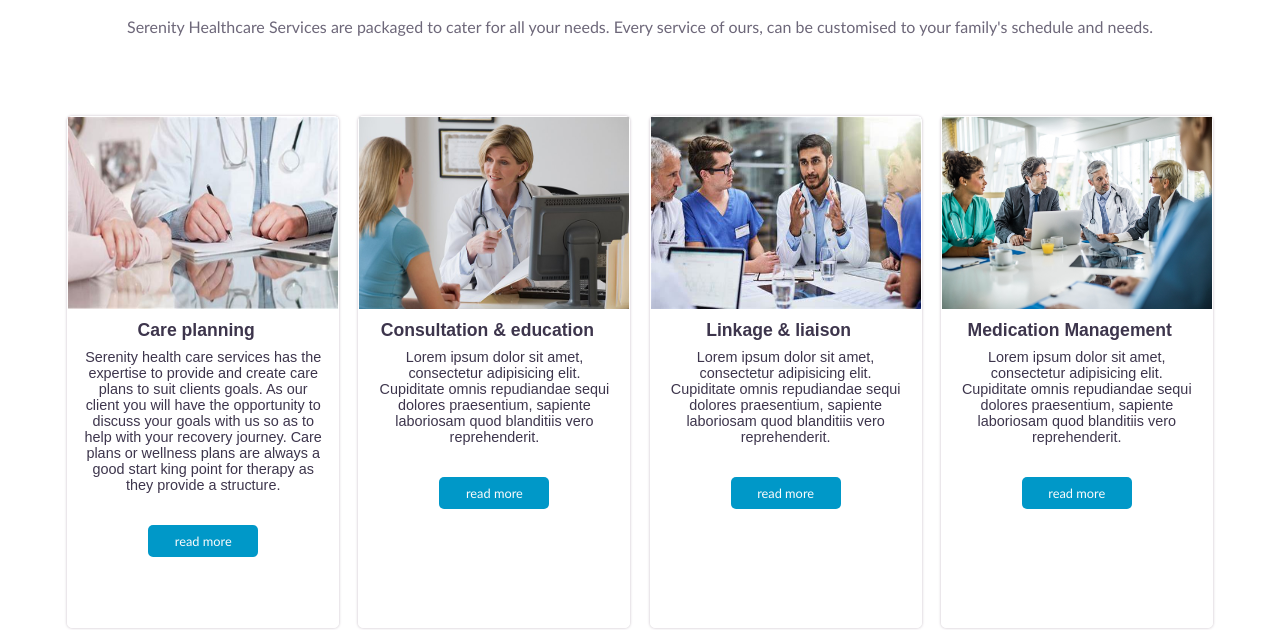
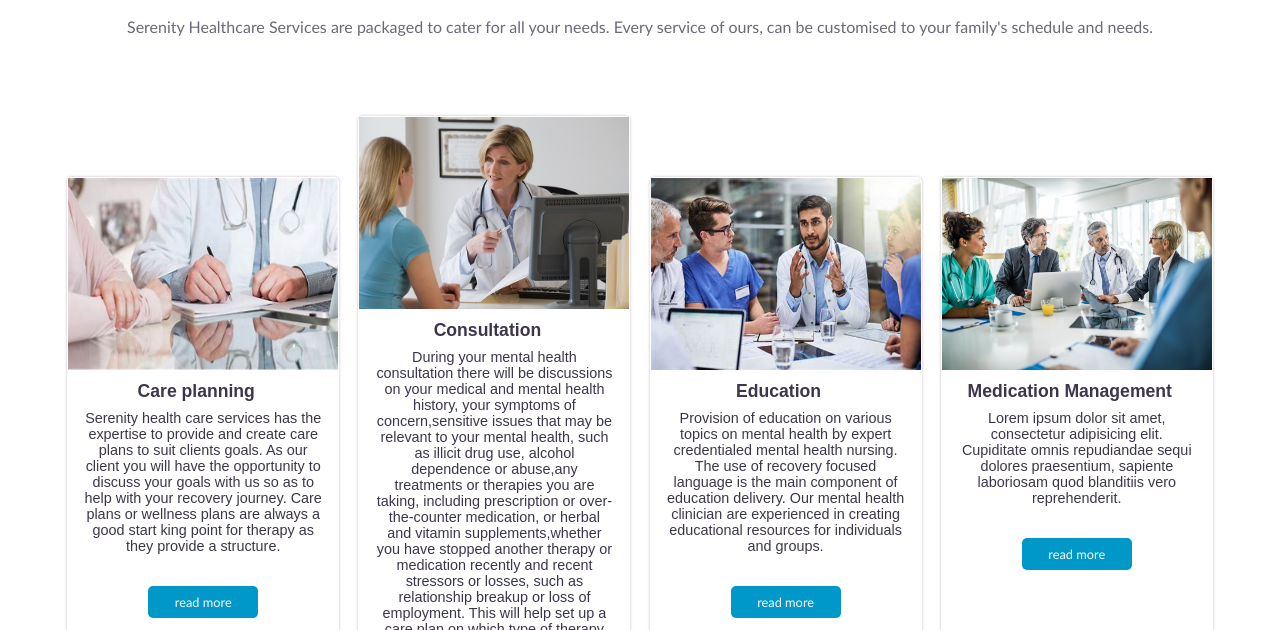
Before and after one commit to SECHUBSYSTEM/serenity-template, a plain HTML site: page service.html in a window 1280 px wide. Shown: the part 170-800 px from the top of the page. Drawn offline with Linux system fonts and the light colour scheme.

Commit message:
Update service.html

```diff
--- a/service.html
+++ b/service.html
@@ -71,9 +71,9 @@
                     <img src="consultation.jpg">
                 </div>
                 <div class="text-box">
-                    <h3 class="text-box-text">Consultation & education</h3>
-                    <p>Lorem ipsum dolor sit amet, consectetur adipisicing elit. Cupiditate omnis repudiandae sequi
-                        dolores praesentium, sapiente laboriosam quod blanditiis vero reprehenderit.</p>
+                    <h3 class="text-box-text">Consultation</h3>
+                    <p>During your mental health consultation there will be discussions on your medical and mental health history, your symptoms of concern,sensitive issues that may be relevant to your mental health, such as illicit drug use, alcohol dependence or abuse,any treatments or therapies you are taking, including prescription or over-the-counter medication, or herbal and vitamin supplements,whether you have stopped another therapy or medication recently and recent stressors or losses, such as relationship breakup or loss of employment.
+This will help set up a care plan on which type of therapy would be suitable for you.</p>
                 </div>
                 <div class="btn-box">
                     <a href="/">read more</a>
@@ -84,9 +84,8 @@
                     <img src="linkage.jpg">
                 </div>
                 <div class="text-box">
-                    <h3 class="text-box-text">Linkage & liaison</h3>
-                    <p>Lorem ipsum dolor sit amet, consectetur adipisicing elit. Cupiditate omnis repudiandae sequi
-                        dolores praesentium, sapiente laboriosam quod blanditiis vero reprehenderit.</p>
+                    <h3 class="text-box-text">Education</h3>
+                    <p>Provision of education on various topics on mental health by expert credentialed mental health nursing. The use of recovery focused language is the main component of education delivery. Our mental health clinician are experienced in creating educational resources for individuals and groups.</p>
                 </div>
                 <div class="btn-box">
                     <a href="/">read more</a>
```
